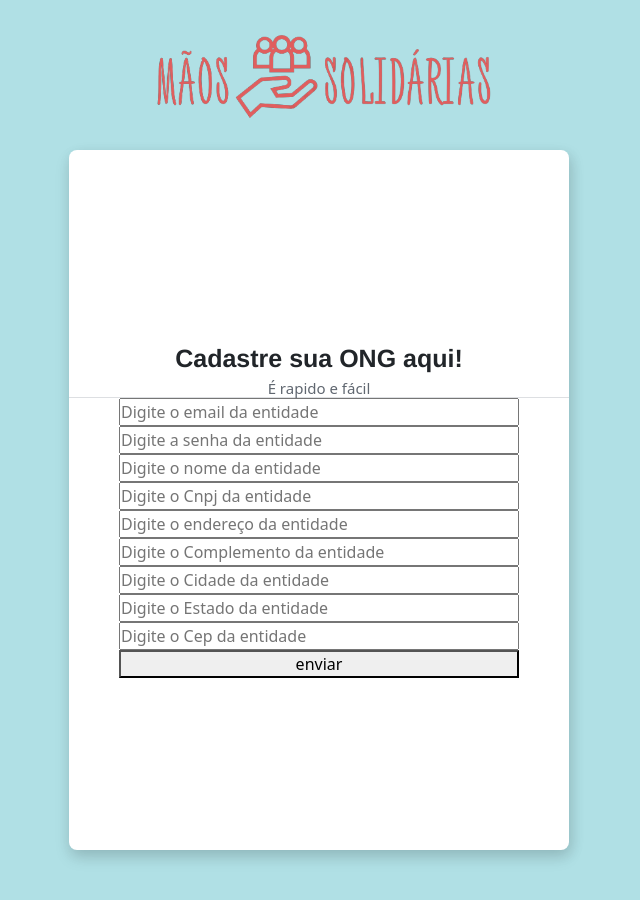
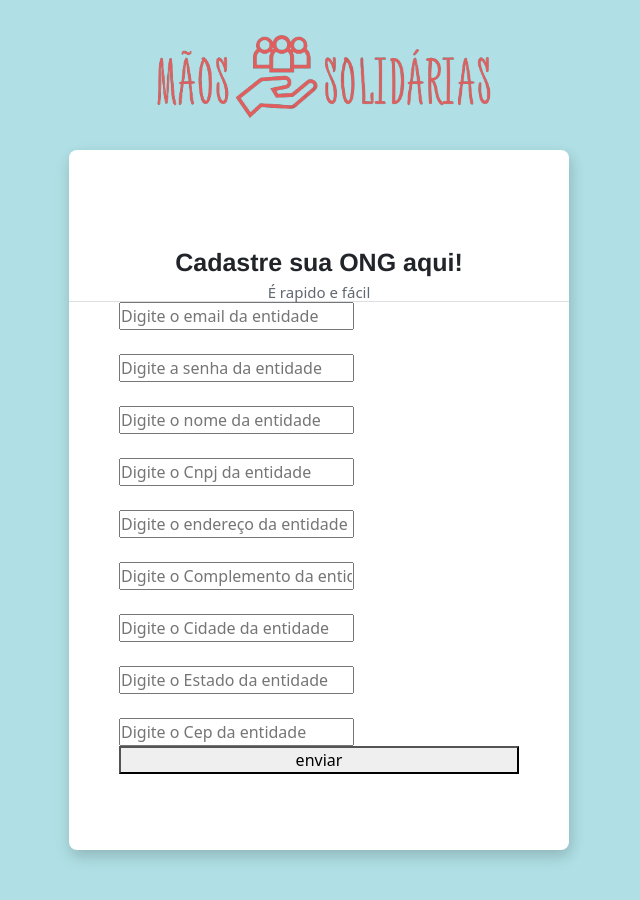
Before and after one commit to JoaoPF07/Projeto-Integrador, a React (Create React App) app: page /cadastro in a window 1280 px wide. Shown: the whole page, without its empty margins (321-961 px from the left). Built offline with nearby package versions, Linux system fonts and the light colour scheme.

Commit message:
Atualizacao Front

```diff
--- a/src/api.ts
+++ b/src/api.ts
@@ -23,6 +23,7 @@ export const api = {
                                         estado: string,
                                         cep: string
                                         ) => {
+
                   let response = await fetch("", {
                     method: "POST",
                     body: JSON.stringify({
--- a/src/componentes/formpostentidade/formpostentidade.tsx
+++ b/src/componentes/formpostentidade/formpostentidade.tsx
@@ -91,68 +91,95 @@ function FormPostEntidade({ onAdd }: Props) {
   return (
     <div>
       <div className="divFormCadastro">
-        <input
+
+        <div>
+        <input className="divInputEmail"
           type="text"
           value={Email}
           placeholder="Digite o email da entidade"
           onChange={handleEmailChange}
         />
+        </div>
 
-        <input
+<br/>
+        <div>
+        <input className="divInputSenha"
           type="text"
           value={Senha}
           placeholder="Digite a senha da entidade"
           onChange={handleSenhaChange}
         />
+        </div>
 
-        <input
+<br/>
+        <div>
+        <input className="divInputNome"
           type="text"
           value={Nome}
           placeholder="Digite o nome da entidade"
           onChange={handleNomeChange}
         />
+        </div>
 
-        <input
+<br/>
+        <div >
+        <input className="divInputCnps"
           type="text"
           value={Cnpj}
           placeholder="Digite o Cnpj da entidade"
           onChange={handleCnpjChange}
         />
+        </div>
 
-        <input
+<br/>
+        <div>
+        <input className="divInputEndereço"
           type="text"
           value={Endereco}
           placeholder="Digite o endereço da entidade"
           onChange={handleEnderecoChange}
         />
+        </div>
 
-        <input
+<br/>
+        <div>
+        <input className="divInputComplemento"
           type="text"
           value={Complemento}
           placeholder="Digite o Complemento da entidade"
           onChange={handleComplementoChange}
         />
+        </div>
 
-        <input
+<br/>
+        <div>
+        <input className="divInputCidade"
           type="text"
           value={Cidade}
           placeholder="Digite o Cidade da entidade"
           onChange={handleCidadeChange}
         />
+        </div>
 
-        <input
+<br/>
+        <div>
+        <input className="divInputEstado"
           type="text"
           value={Estado}
           placeholder="Digite o Estado da entidade"
           onChange={handleEstadoChange}
         />
+        </div>
 
-        <input
+<br/>
+        <div>
+        <input className="divInputCep"
           type="text"
           value={Cep}
           placeholder="Digite o Cep da entidade"
           onChange={handleCepChange}
         />
+        </div>
 
         <button onClick={handleClickButton}>enviar</button>
       </div>
```
Lines whose indentation alone changed are shown as unchanged.
